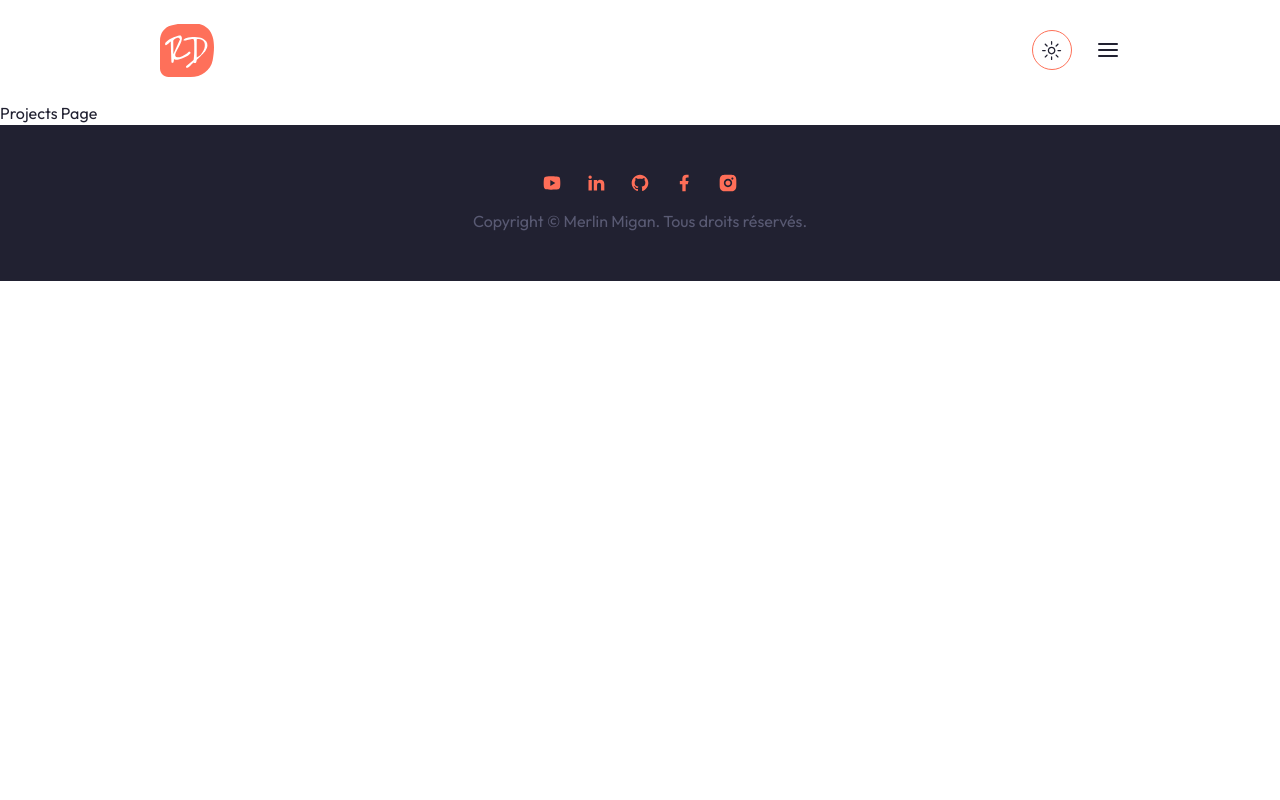
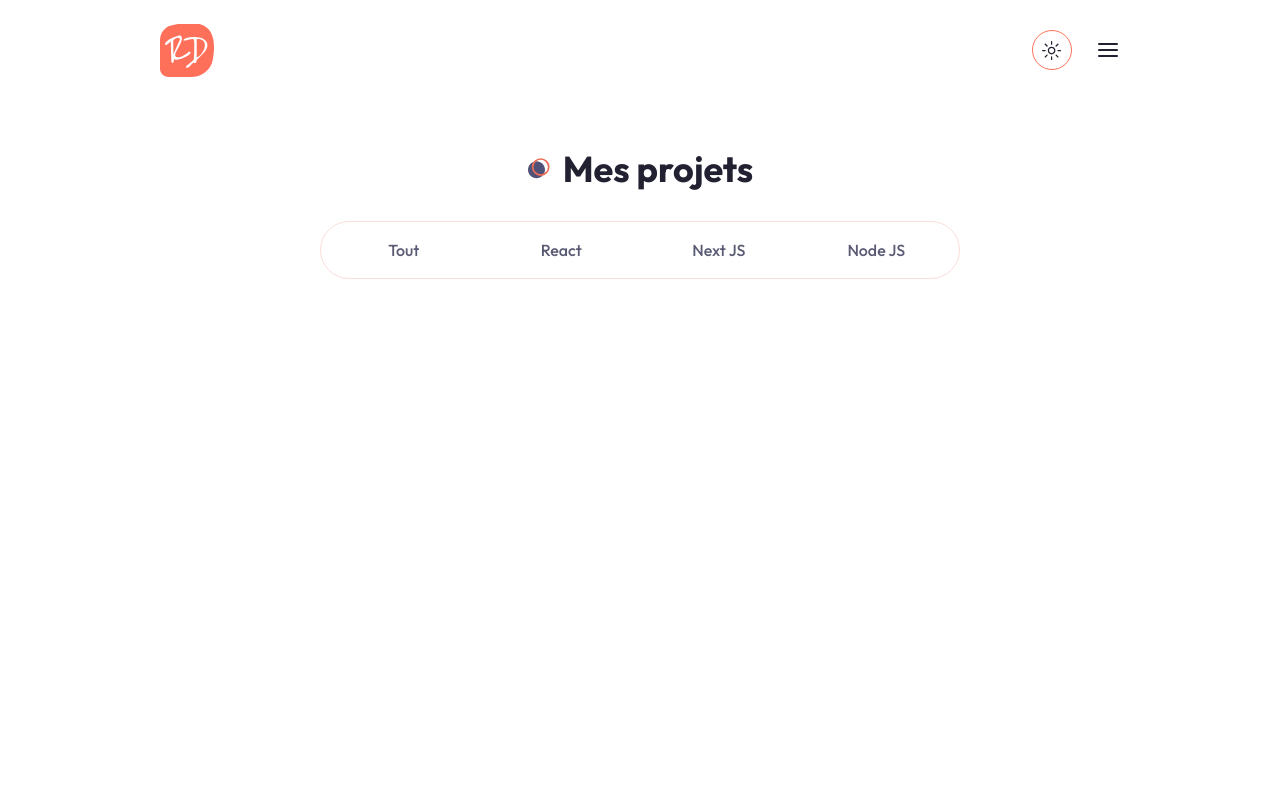
Before and after one commit to LinoXsama/portfolio, a Next.js app: page /projects in a window 1280 px wide. Shown: the top 800 px of the page. Built offline with nearby package versions, Linux system fonts and the light colour scheme.

Commit message:
Développement du composant app/projects/page.jsx !
Les onglets de sélection sont terminés. Il ne reste plus que leur contenu

```diff
--- a/app/projects/page.jsx
+++ b/app/projects/page.jsx
@@ -1,9 +1,101 @@
-import React from 'react'
+'use client';
+
+import React, { useState } from 'react';
+import { Tabs, TabsList, TabsContent, TabsTrigger } from '@/components/ui/tabs';
+import ProjectCard from '@/components/ProjectCard';
+
+
+const projectData = [
+  {
+    image: '/work/3.png',
+    category: 'React',
+    name: 'Nexa Website',
+    description: "Lorem ipsum dolor sit amet consectetur adipisicing elit. Quidem iste voluptatum laborum modi sapiente nemo labore ea perferendis vel veritatis, autem cum aliquam illo fuga ipsum laudantium reprehenderit ipsam animi.",
+    link: '',
+    github: ''
+  },
+  {
+    image: '/work/4.png',
+    category: 'React',
+    name: 'Nexa Website',
+    description: "Lorem ipsum dolor sit amet consectetur adipisicing elit. Quidem iste voluptatum laborum modi sapiente nemo labore ea perferendis vel veritatis, autem cum aliquam illo fuga ipsum laudantium reprehenderit ipsam animi.",
+    link: '',
+    github: ''
+  },
+  {
+    image: '/work/2.png',
+    category: 'Next JS',
+    name: 'Nexa Website',
+    description: "Lorem ipsum dolor sit amet consectetur adipisicing elit. Quidem iste voluptatum laborum modi sapiente nemo labore ea perferendis vel veritatis, autem cum aliquam illo fuga ipsum laudantium reprehenderit ipsam animi.",
+    link: '',
+    github: ''
+  },
+  {
+    image: '/work/1.png',
+    category: 'Next JS',
+    name: 'Nexa Website',
+    description: "Lorem ipsum dolor sit amet consectetur adipisicing elit. Quidem iste voluptatum laborum modi sapiente nemo labore ea perferendis vel veritatis, autem cum aliquam illo fuga ipsum laudantium reprehenderit ipsam animi.",
+    link: '',
+    github: ''
+  },
+  {
+    image: '/work/3.png',
+    category: 'React',
+    name: 'Nexa Website',
+    description: "Lorem ipsum dolor sit amet consectetur adipisicing elit. Quidem iste voluptatum laborum modi sapiente nemo labore ea perferendis vel veritatis, autem cum aliquam illo fuga ipsum laudantium reprehenderit ipsam animi.",
+    link: '',
+    github: ''
+  },
+  {
+    image: '/work/3.png',
+    category: 'Node JS',
+    name: 'Nexa Website',
+    description: "Lorem ipsum dolor sit amet consectetur adipisicing elit. Quidem iste voluptatum laborum modi sapiente nemo labore ea perferendis vel veritatis, autem cum aliquam illo fuga ipsum laudantium reprehenderit ipsam animi.",
+    link: '',
+    github: ''
+  },
+];
+
+const uniqueCategories = [
+  'Tout',
+  ...new Set(projectData.map((item) => item.category)),
+];
+
 
 const Projects = () => {
+  const [categories, setCategories] = useState(uniqueCategories);
+  const [category, setCategory] = useState('all projects');
+  console.log(category)
   return (
-    <div>Projects Page</div>
-  )
-}
+    <section className='min-h-screen pt-12'>
+      <div className="container mx-auto">
+        <h2 className="section-title mb-8 xl:mb-16 text-center mx-auto">
+          Mes projets
+        </h2>
+
+        {/* tabs */}
+        <Tabs defaultValue={category}>
+          <TabsList className='w-full grid h-full md:grid-cols-4 lg:max-w-[640px] mb-12 mx-auto md:border dark:border-none'>
+            {categories.map((category, index) => {
+              return (
+                <TabsTrigger
+                  onClick={() => setCategory(category)}
+                  key={index}
+                  value={category}
+                  className='capitalize w-[162px] md:w-auto'
+                >
+                  {category}
+                </TabsTrigger>
+              );
+            })}
+          </TabsList>
+
+          {/* tabs content */}
+
+        </Tabs>
+      </div>
+    </section>
+  );
+};
 
 export default Projects;
```
